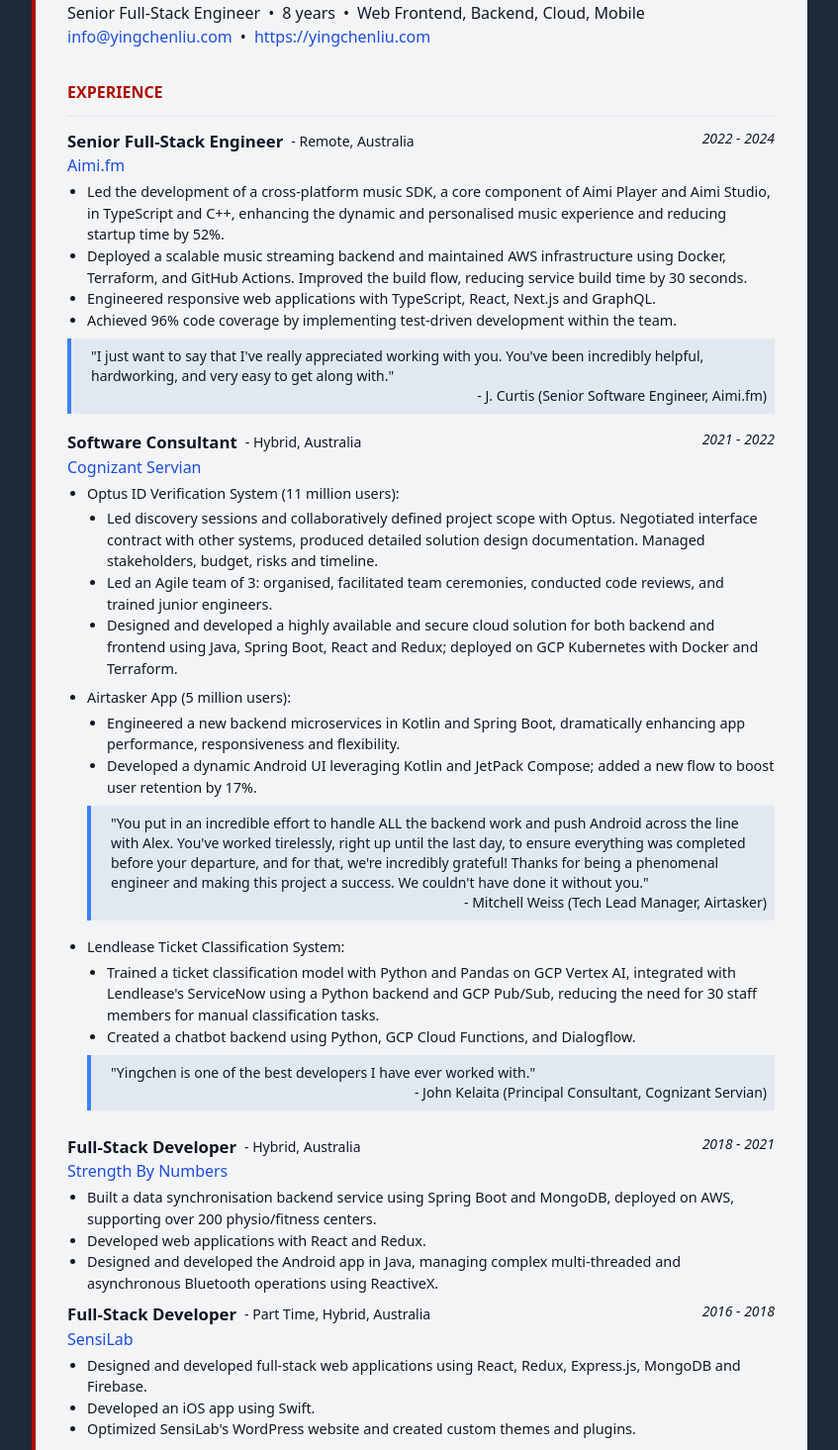
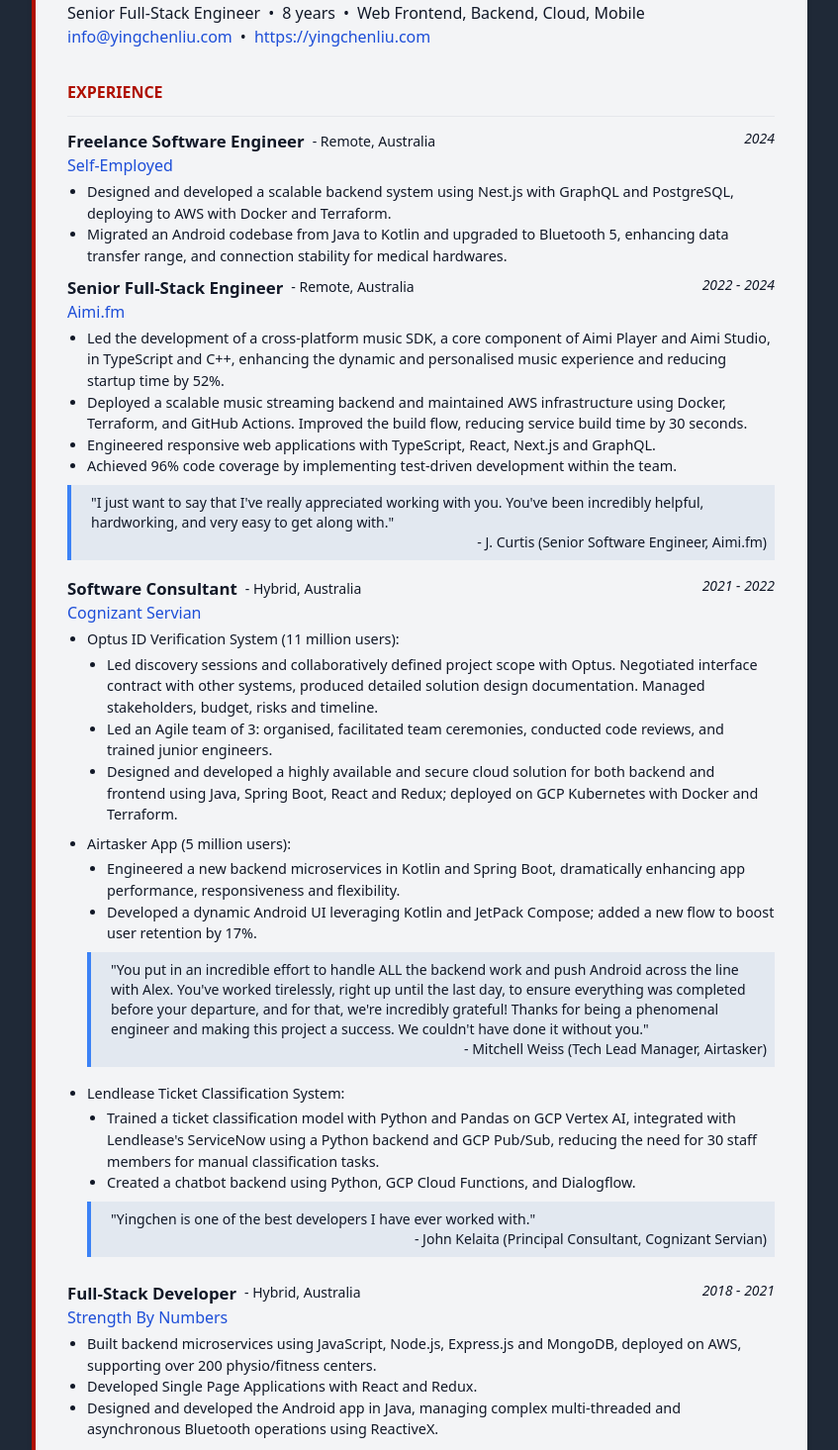
Before and after one commit to yingchen-liu/my-next-website, a Next.js app: page /resume in a window 1280 px wide. Shown: the part 265-1730 px from the top of the page at 99% size, without its empty margins (216-1063 px from the left). Built offline with nearby package versions, Linux system fonts and the light colour scheme.

Commit message:
Update resume

```diff
--- a/app/resume/resume.tsx
+++ b/app/resume/resume.tsx
@@ -164,6 +164,24 @@
             <div className="text-[#af0f00] font-bold pb-3 border-b-[1.5px] border-b-gray-200 mb-3">
               EXPERIENCE
             </div>
+            <Experience
+              title="Freelance Software Engineer"
+              type="Remote, Australia"
+              time="2024"
+              company="Self-Employed"
+              href="#"
+            >
+              <li>
+                Designed and developed a scalable backend system using Nest.js
+                with GraphQL and PostgreSQL, deploying to AWS with Docker and
+                Terraform.
+              </li>
+              <li>
+                Migrated an Android codebase from Java to Kotlin and upgraded to
+                Bluetooth 5, enhancing data transfer range, and connection
+                stability for medical hardwares.
+              </li>
+            </Experience>
             <Experience
               title={
                 title === "full-stack"
@@ -333,12 +351,12 @@
                 ReactiveX.
               </li>
               <li className={`${title === "mobile" ? "order-2" : "order-1"}`}>
-                Built a data synchronisation backend service using Spring Boot
-                and MongoDB, deployed on AWS, supporting over 200 physio/fitness
-                centers.
+                Built backend microservices using JavaScript, Node.js,
+                Express.js and MongoDB, deployed on AWS, supporting over 200
+                physio/fitness centers.
               </li>
               <li className="order-1">
-                Developed web applications with React and Redux.
+                Developed Single Page Applications with React and Redux.
               </li>
             </Experience>
 
@@ -416,7 +434,7 @@
               )}
             </li>
             <li>
-              <b>Databases:</b> MySQL, MongoDB, Neo4j, Redis, Firebase
+              <b>Databases:</b> MySQL, PostgreSQL, MongoDB, Neo4j, Redis, Firebase
             </li>
             <li>
               <b>Mobile:</b> Android, JetPack, iOS
```
